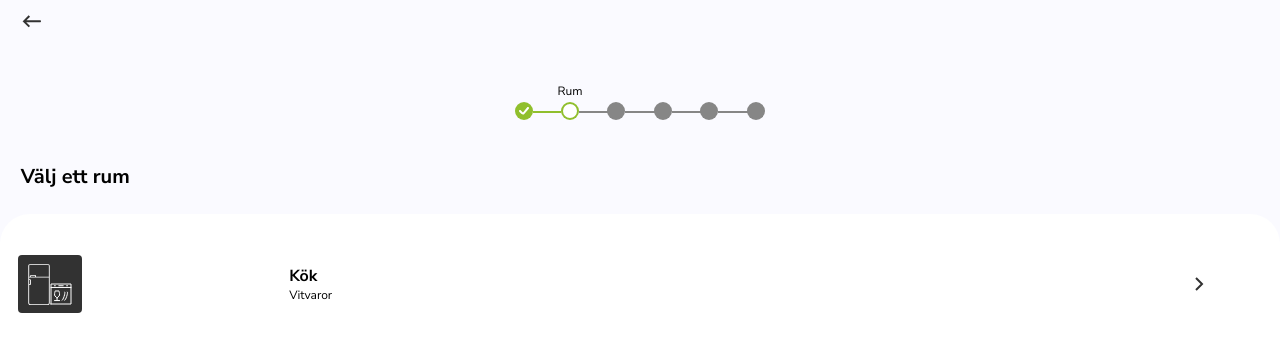
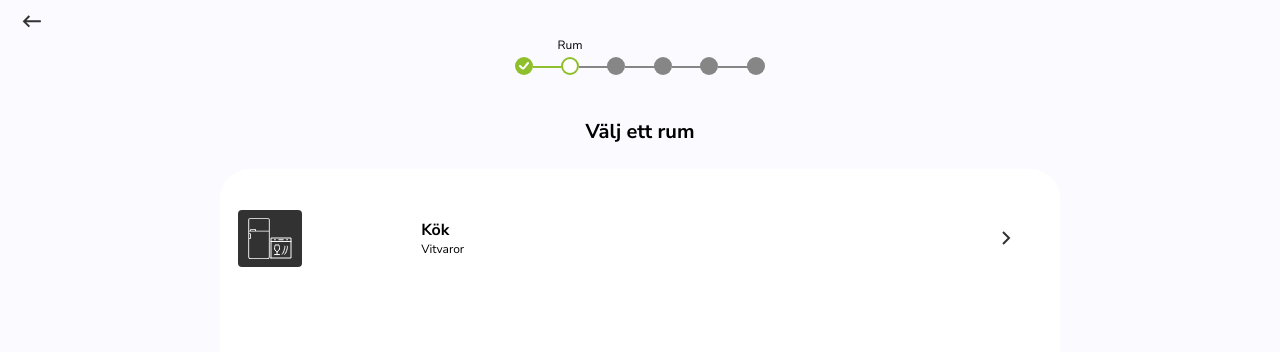
Before and after one commit to allmannyttan/felanmalan, a React (Vite) app in the folder packages/client/: page /rum in a window 1280 px wide. Shown: the top 352 px of the page. Built offline with nearby package versions, Linux system fonts and the light colour scheme; the HTML template or start-up script is replaced by a standard one.

Commit message:
chore: add max-width to page

```diff
--- a/packages/client/src/components/Layout.tsx
+++ b/packages/client/src/components/Layout.tsx
@@ -7,15 +7,28 @@ const Wrapper = styled.div`
   background-color: ${({ theme }) => theme.colors.backgroundGrey};
   height: 100vh;
   display: grid;
-  grid-template-rows: 1fr 1fr 1fr 9fr;
+  grid-template-rows: 1fr 9fr;
   width: 100%;
   overflow-x: hidden;
+  display: flex;
+  align-items: center;
+  flex-direction: column;
 `
+
+const FlexCol = styled.div`
+  display: flex;
+  flex-direction: column;
+  align-items: center;
+  width: 100%;
+  height: 100%;
+  max-width: 840px;
+`
+
 const Layout: React.FC<{ children: ReactChild }> = ({ children }) => {
   return (
     <Wrapper>
       <Header />
-      {children}
+      <FlexCol>{children}</FlexCol>
     </Wrapper>
   )
 }
--- a/packages/client/src/components/Section.tsx
+++ b/packages/client/src/components/Section.tsx
@@ -5,7 +5,10 @@ const Wrapper = styled.div<{ padding?: string }>`
   padding: ${({ padding }) => padding ?? '30px 0px'};
   border-radius: 30px 30px 0 0;
   padding-bottom: 3rem;
+  height: 100%;
+  width: 100%;
 `
+
 const Section: React.FC<{ padding?: string }> = ({ children, padding }) => {
   return <Wrapper padding={padding}>{children}</Wrapper>
 }
```
